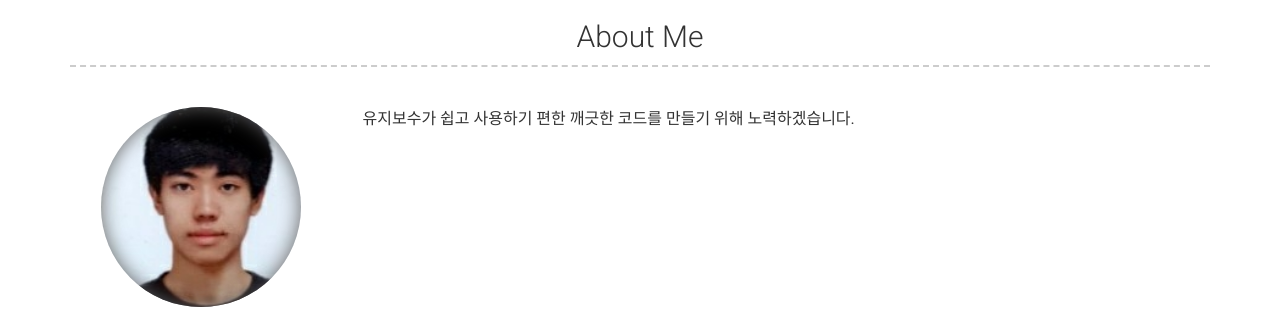
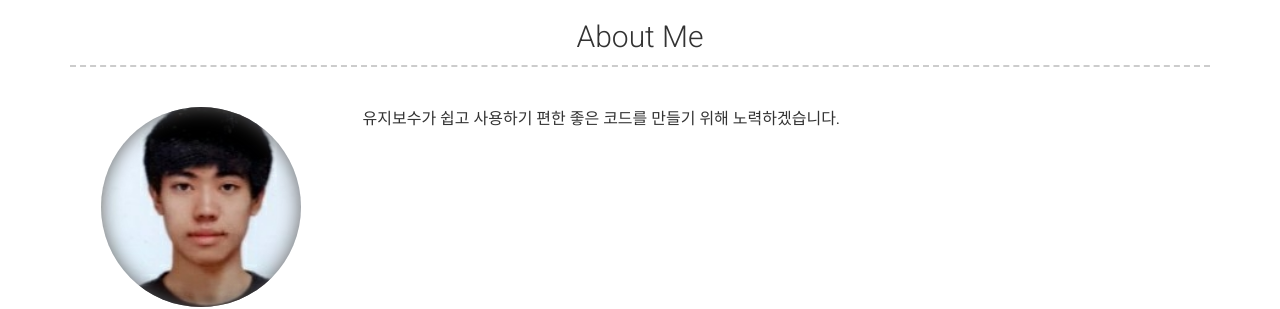
Before and after one commit to esy20003/esy20003.github.io, a Jekyll site: the page built from index.md, in a window 1280 px wide and 900 px high. Shown: the part 219-528 px from the top of the window. Built offline with Jekyll 4.4.1, drawn with Linux system fonts in a browser that asks for light colours; nearby versions of some CDN libraries.

Commit message:
Update _config.yml

```diff
--- a/_config.yml
+++ b/_config.yml
@@ -48,7 +48,7 @@ github_username: esy20003
 about_title: About Me
 about_profile_image: images/profile.jpg
 about_content: | # this will include new lines to allow paragraphs
-  유지보수가 쉽고 사용하기 편한 깨긋한 코드를 만들기 위해 노력하겠습니다.
+  유지보수가 쉽고 사용하기 편한 좋은 코드를 만들기 위해 노력하겠습니다.
 
 #  스스로에게 부끄럽지 않도록 성장하기 위한 발판을 다질 수 있는 노력하겠습니다.
 
```
